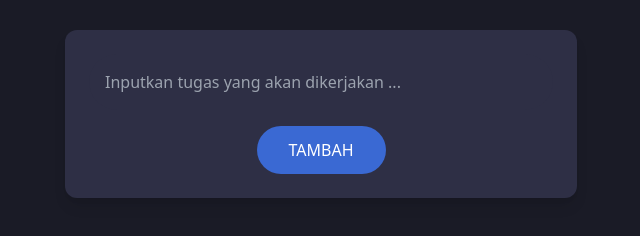
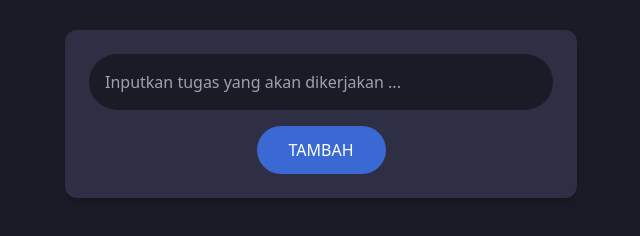
Before and after one commit to irsanwoy/praktikum-pwl-1-2024, a website: page pertemuan2/tugas-ekorangin/src/index.html in a window 1280 px wide. Shown: the part 350-586 px from the top of the page, without its empty margins (319-959 px from the left). Drawn offline with Linux system fonts and the light colour scheme.

Commit message:
udah ah finish tunuh

```diff
--- a/pertemuan2/tugas-ekorangin/src/index.html
+++ b/pertemuan2/tugas-ekorangin/src/index.html
@@ -16,7 +16,7 @@
 
    <section id="input" class="flex flex-col items-center w-full max-w-sm md:max-w-md lg:max-w-lg space-y-4 p-4 md:p-6 bg-panelGelap rounded-xl shadow-lg transition-colors duration-300">
       <input type="text" name="assignment" id="assignment"
-             class="w-full p-3 md:p-4 bg-panelGelap text-white placeholder-gray-400 rounded-full focus:outline-none text-sm md:text-base transition-colors duration-300"
+             class="w-full p-3 md:p-4 bg-latarGelap text-white placeholder-gray-400 rounded-full focus:outline-none text-sm md:text-base transition-colors duration-300"
              placeholder="Inputkan tugas yang akan dikerjakan ...">
       <input type="button" id="btn-tambah" value="TAMBAH"
              class="bg-biruUtama text-white px-6 py-2 md:px-8 md:py-3 rounded-full cursor-pointer hover:bg-blue-600 transform transition-all duration-150 ease-in-out active:scale-95">
--- a/pertemuan2/tugas-ekorangin/src/main.js
+++ b/pertemuan2/tugas-ekorangin/src/main.js
@@ -9,13 +9,13 @@ modeToggle.onclick = () => {
    document.body.classList.toggle('text-white');
    document.body.classList.toggle('text-teksGelap');
 
-   // Ubah warna panel dan elemen input sesuai mode
+   // mengubah warna panel dan elemen input sesuai mode
    document.querySelectorAll('#input, #assignment').forEach(el => {
       el.classList.toggle('bg-panelGelap');
       el.classList.toggle('bg-panelTerang');
    });
 
-   // Ubah teks tombol toggle
+   // mengubah teks tombol toggle
    if (document.body.classList.contains('bg-latarTerang')) {
       modeToggle.textContent = "Switch to Dark Mode";
    } else {
```
Also changed, not shown: pertemuan2/tugas-ekorangin/src/output.css.
